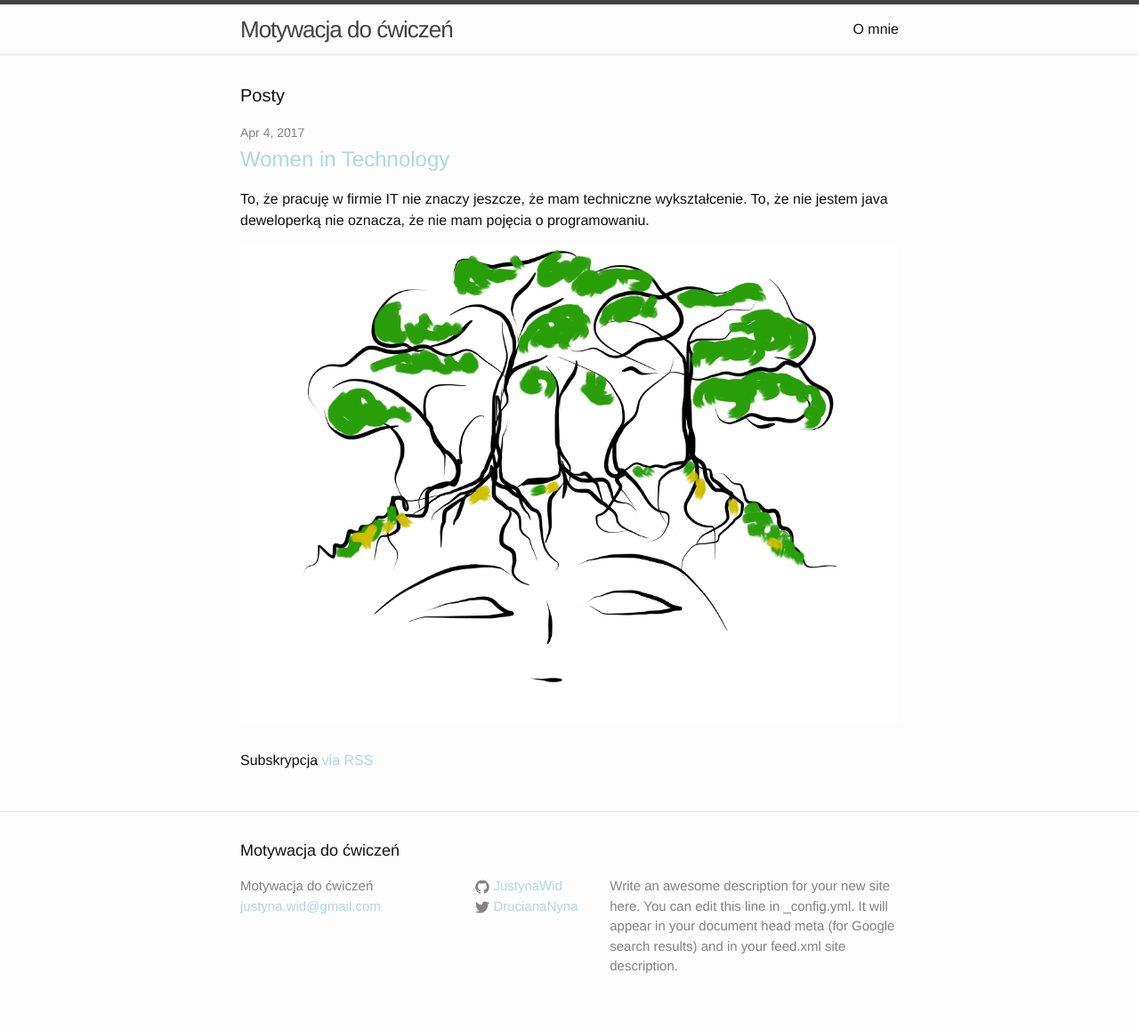
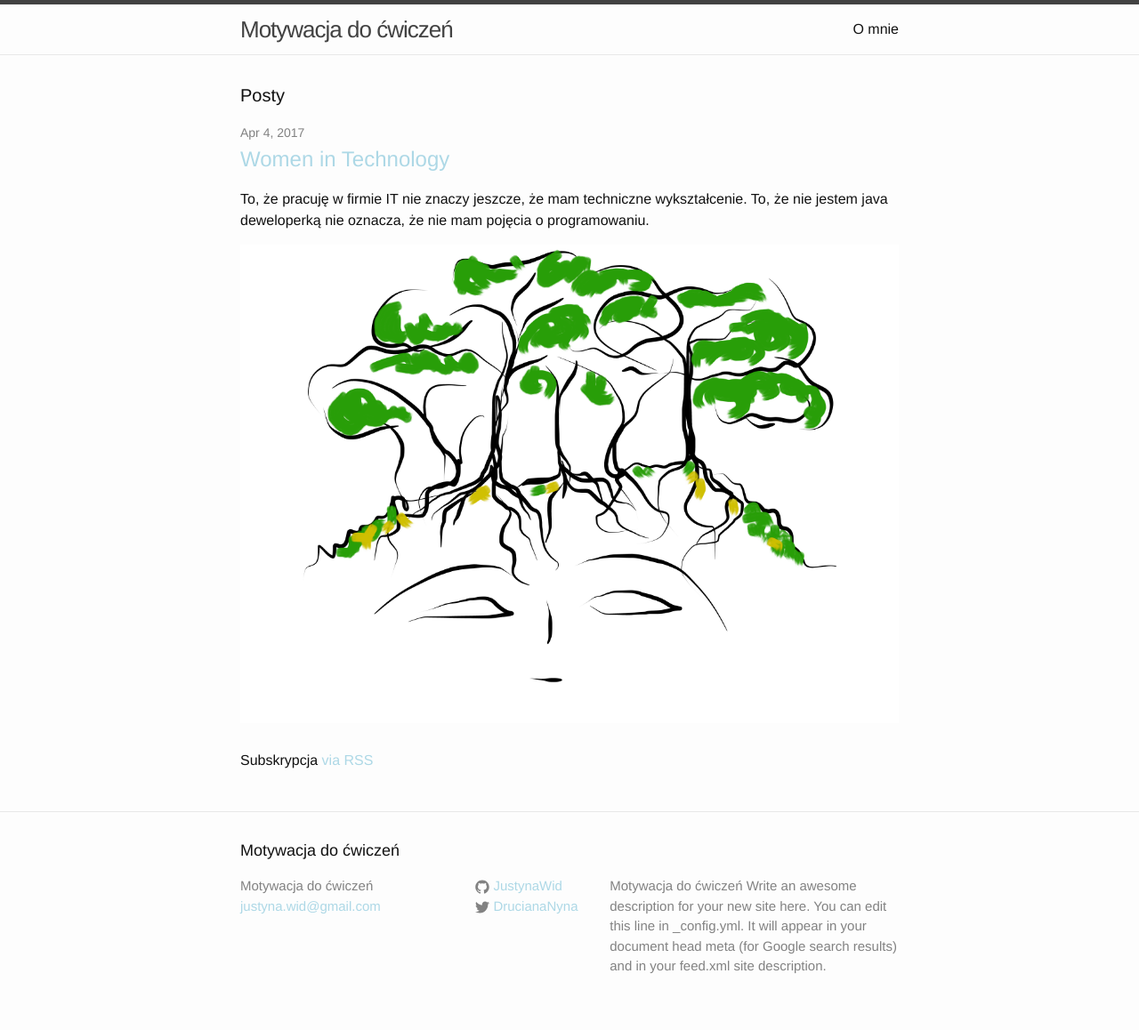
Before and after one commit to JustynaWid/JustynaWid.github.io, a Jekyll site: the page built from index.html, in a window 1280 px wide. Shown: the whole page at 89% size. Built offline with Jekyll 4.4.1, drawn with Linux system fonts in a browser that asks for light colours.

Commit message:
general changes
pierwszy post

```diff
--- a/_config.yml
+++ b/_config.yml
@@ -9,9 +9,11 @@
 title: Motywacja do ćwiczeń
 email: justyna.wid@gmail.com
 description: > # this means to ignore newlines until "baseurl:"
+  Motywacja do ćwiczeń
   Write an awesome description for your new site here. You can edit this
   line in _config.yml. It will appear in your document head meta (for
   Google search results) and in your feed.xml site description.
+
 baseurl: "" # the subpath of your site, e.g. /blog
 url: "http://yourdomain.com" # the base hostname & protocol for your site
 twitter_username: DrucianaNyna
```
